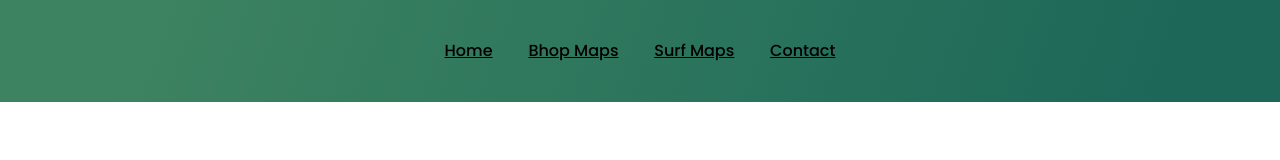
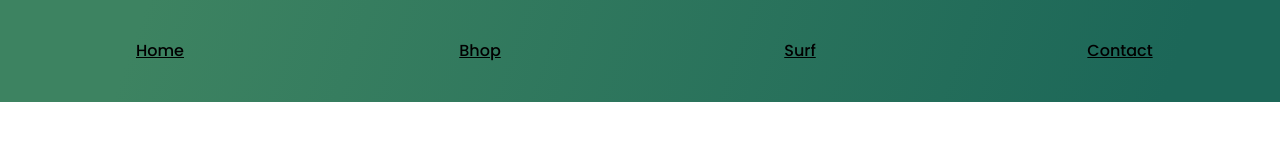
Before and after one commit to BenchmarkedDev/Maps, a plain HTML site: page index.html in a window 1280 px wide. Drawn offline with Linux system fonts and the light colour scheme.

Commit message:
Playing with Navbar

```diff
--- a/index.html
+++ b/index.html
@@ -9,10 +9,10 @@
   <body>
     <div class="nav-wrapper">
       <ul>
-        <li><a href="#">Home</a></li>
-        <li><a href="#">Bhop Maps</a></li>
-        <li><a href="#">Surf Maps</a></li>
-        <li><a href="#">Contact</a></li>
+        <li class="test"><a href="#">Home</a></li>
+        <li class="test"><a href="#">Bhop</a></li>
+        <li class="test"><a href="#">Surf</a></li>
+        <li class="test"><a href="#">Contact</a></li>
       </ul>
     </div>
   </body>
--- a/stylesheet.css
+++ b/stylesheet.css
@@ -26,8 +26,6 @@ body {
 
 .nav-wrapper ul {
   display: flex;
-  justify-content: center;
-  align-items: center;
   flex-wrap: wrap;
 }
 
@@ -35,3 +33,9 @@ body {
   padding: 3% 1.4%;
   font-size: 100%;
 }
+
+.test {
+  text-align: center;
+  position: relative;
+  width: 25%;
+}
```
